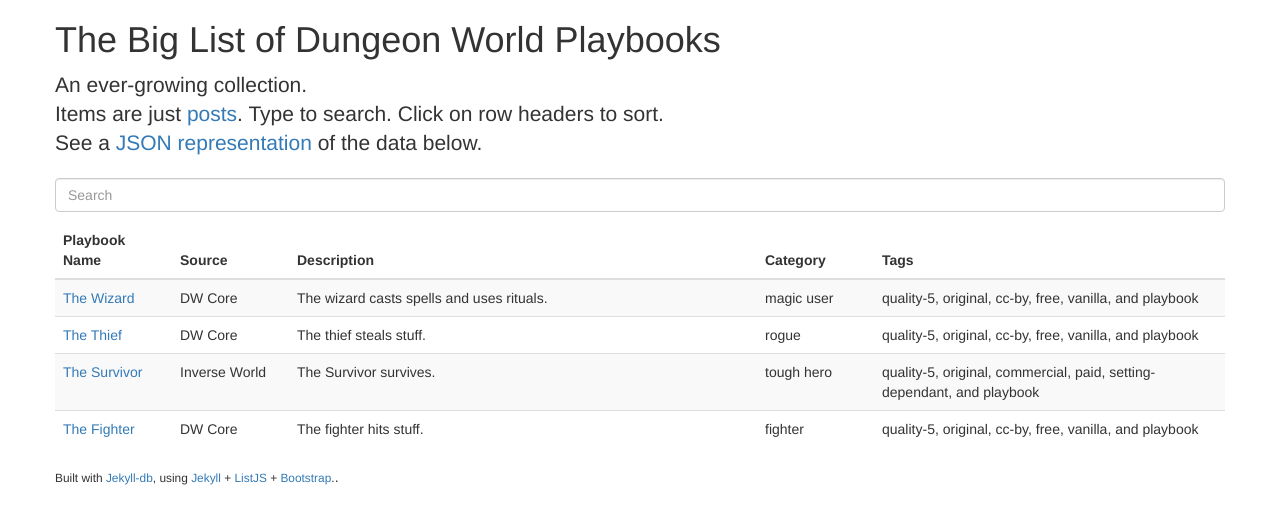
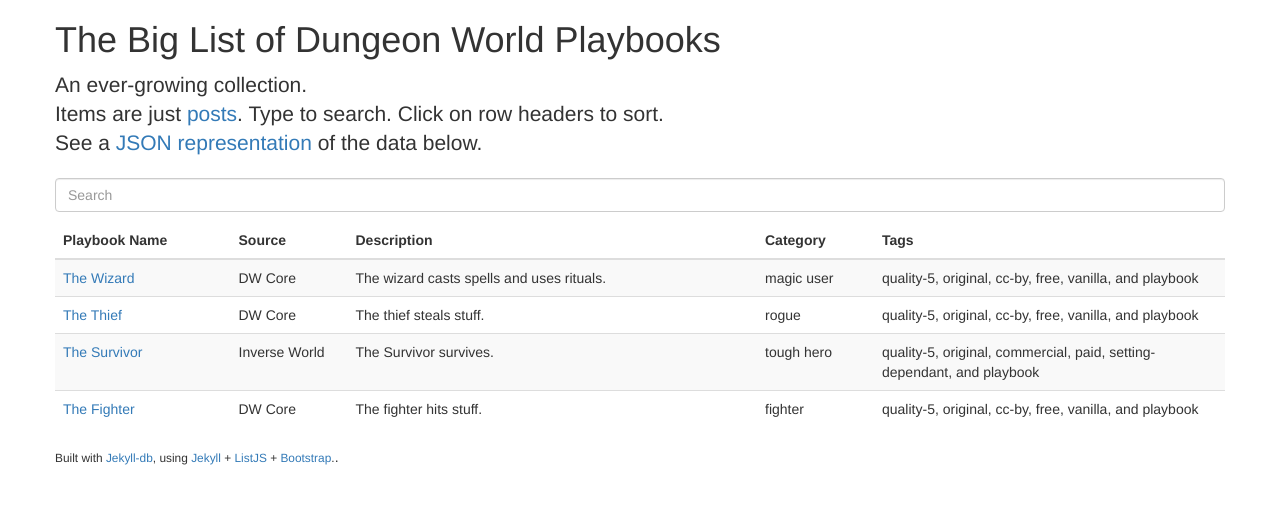
Before and after one commit to exposit/dw-playbooks, a Jekyll site: the page built from index.html, in a window 1280 px wide. Shown: the top 524 px of the page. Built offline with Jekyll 4.4.1, drawn with Linux system fonts in a browser that asks for light colours; nearby versions of some CDN libraries.

Commit message:
spacing tweak

```diff
--- a/_includes/interactive-table.html
+++ b/_includes/interactive-table.html
@@ -8,9 +8,9 @@
 <table class="table table-striped">
 	<thead>
 		<tr>
-			<th style="width:10%;"><span class="sort" data-sort="playbook-name">Playbook Name</span></th>
+			<th style="width:15%;"><span class="sort" data-sort="playbook-name">Playbook Name</span></th>
 			<th style="width:10%;"><span class="sort" data-sort="source">Source</span></th>
-			<th style="width:40%;"><span class="sort" data-sort="description">Description</span></th>
+			<th style="width:35%;"><span class="sort" data-sort="description">Description</span></th>
 			<th style="width:10%;"><span class="sort" data-sort="category">Category</span></th>
 			<th style="width:30%;"><span class="sort" data-sort="tags">Tags</span></th>
 		</tr>
```
